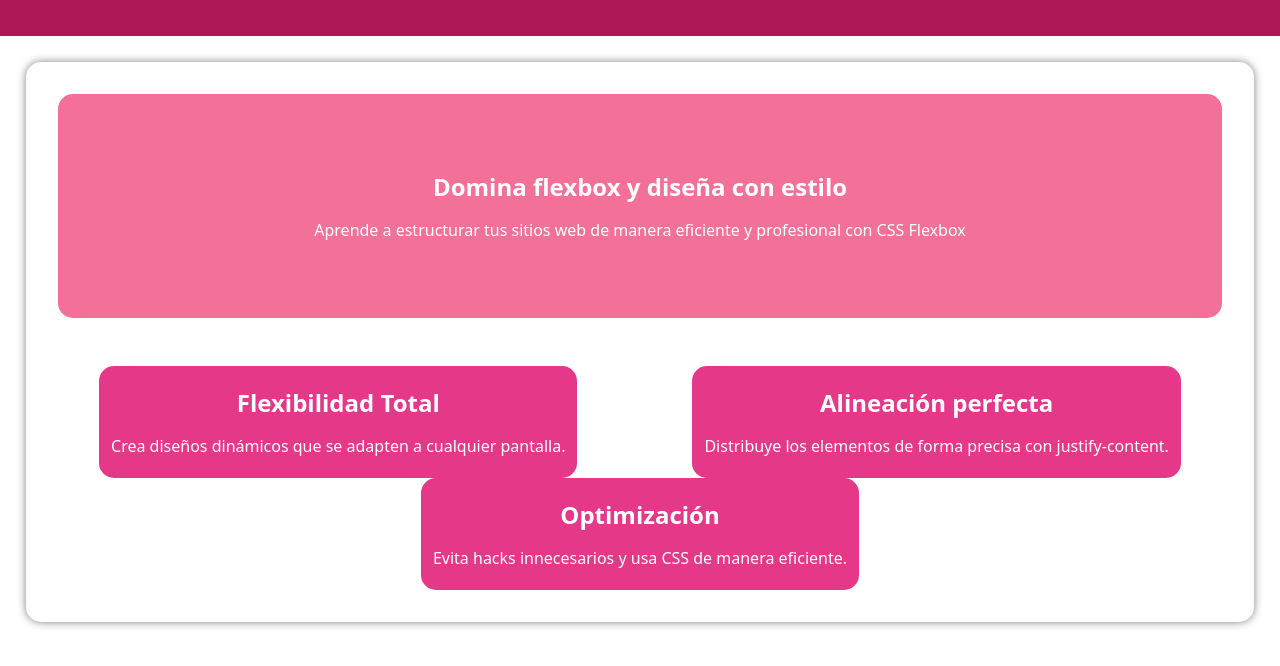
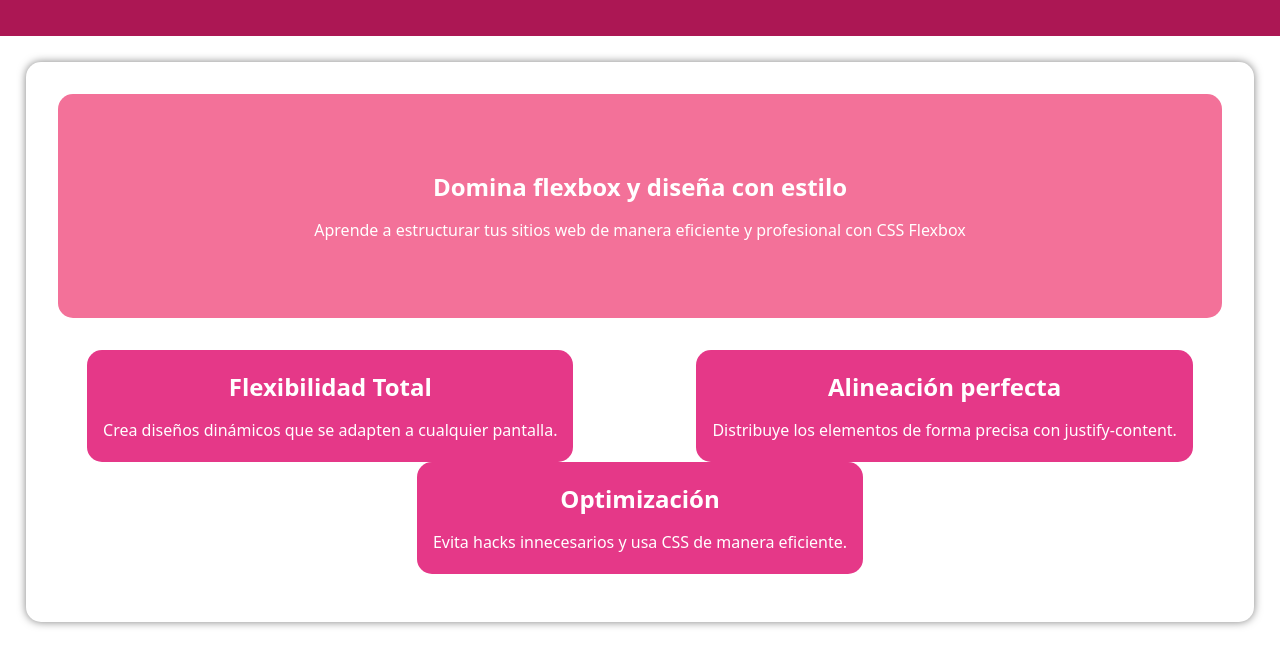
Before and after one commit to SebaPobando/fundamentos-web-4c, a plain HTML site: page CSS/modelo_flexible/index.html in a window 1280 px wide. Shown: the part 124-790 px from the top of the page. Drawn offline with Linux system fonts and the light colour scheme.

Commit message:
Practica modelo flexible

```diff
--- a/CSS/modelo_flexible/style.css
+++ b/CSS/modelo_flexible/style.css
@@ -54,20 +54,19 @@ main {
 #container {
     display: flex;
     flex-flow: row wrap;
+    height: 40%;
     justify-content: space-around;
-    margin: 1em;
-    height: 40%;
 }
 
 .item {
     display: flex;
     flex-flow: column wrap;
+    background-color: #E53888;
+    border-radius: 15px;
     align-items: center;
     justify-content: center;
     gap: 1em;
-    border-radius: 15px;
-    padding: 1%;
-    background-color: #E53888;
+    padding: 1em;
 }
 
 .item>h2 {
```
